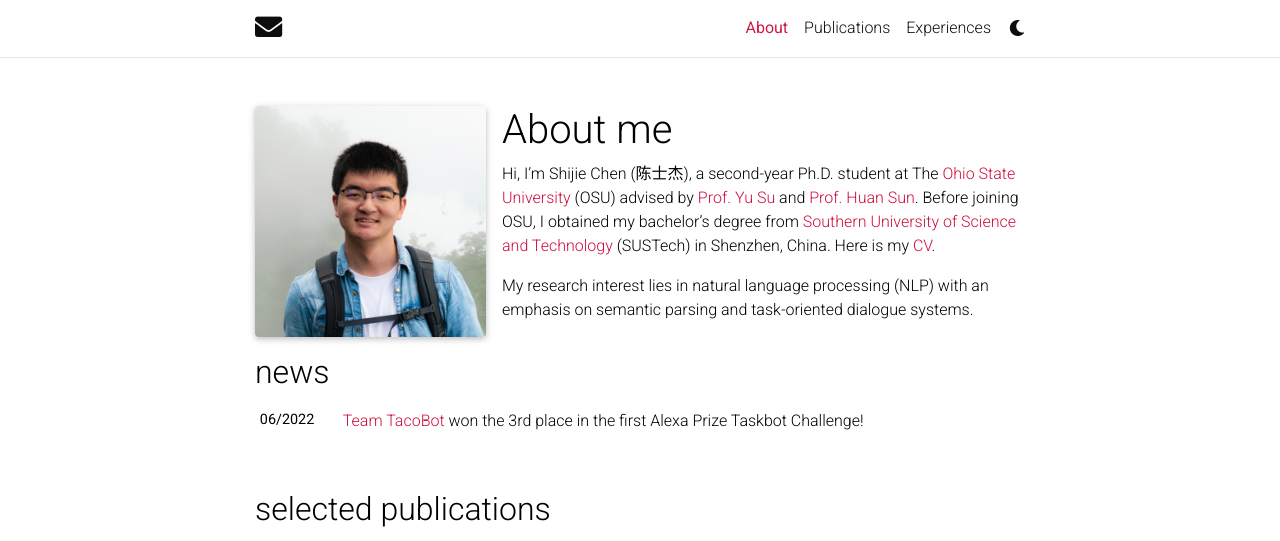
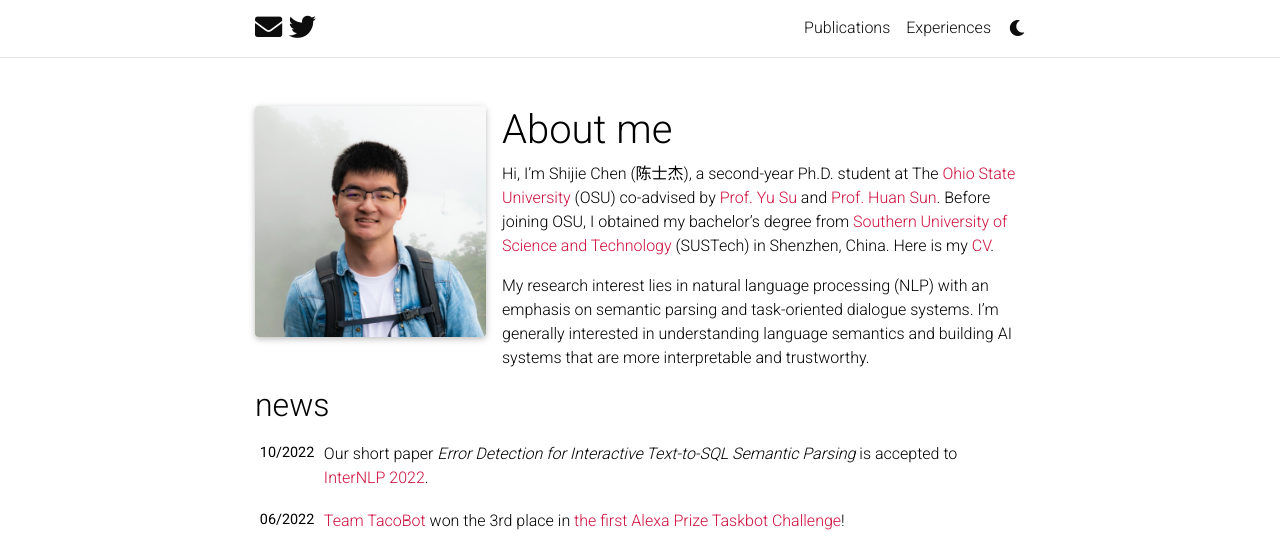
Before and after one commit to ChenSJ98/chensj98.github.io, a Jekyll site: the page built from _pages/about.md, in a window 1280 px wide, cut to the strip 0-541 px from the top of the page. Built offline with Jekyll 4.4.1, drawn with Linux system fonts in a browser that asks for light colours; full-size pictures stand in for the smaller copies a plugin makes; comment, search, counter and statistics services are not loaded; a style sheet for code colours, icons or effects is not loaded; some of the changed text lies outside the part shown.

Commit message:
- update news - update twitter account - update about - update website title

```diff
--- a/_config.yml
+++ b/_config.yml
@@ -2,7 +2,7 @@
 # Site settings
 # -----------------------------------------------------------------------------
 
-title: # the website title (if blank, full name will be used instead)
+title: Shijie Chen @ The Ohio State University
 first_name: Shijie
 middle_name:
 last_name: Chen
@@ -11,10 +11,10 @@ description:
 # > # the ">" symbol means to ignore newlines until "footer_text:"
   # A simple, whitespace theme for academics. Based on [*folio](https://github.com/bogoli/-folio) design.
 footer_text:
-# >
-  # Powered by <a href="https://jekyllrb.com/" target="_blank">Jekyll</a> with <a href="https://github.com/alshedivat/al-folio">al-folio</a> theme.
-  # Hosted by <a href="https://pages.github.com/" target="_blank">GitHub Pages</a>.
-  # Photos from <a href="https://unsplash.com" target="_blank">Unsplash</a>.
+>
+  Powered by <a href="https://jekyllrb.com/" target="_blank">Jekyll</a> with <a href="https://github.com/alshedivat/al-folio">al-folio</a> theme.
+  Hosted by <a href="https://pages.github.com/" target="_blank">GitHub Pages</a>.
+
 keywords:
 # jekyll, jekyll-theme, academic-website, portfolio-website  # add your own keywords or leave empty
 
@@ -72,7 +72,7 @@ og_image: # The site-wide (default for all links) Open Graph preview image
 
 github_username: # your GitHub user name
 gitlab_username: # your GitLab user name
-twitter_username: # your Twitter handle
+twitter_username: ShijieChen98 # your Twitter handle
 linkedin_username: # your LinkedIn user name
 scholar_userid: KXSlX3sAAAAJ # your Google Scholar ID
 semanticscholar_id: # your Semantic Scholar ID
--- a/_layouts/about.html
+++ b/_layouts/about.html
@@ -4,12 +4,12 @@ layout: default
 
 <!-- about.html -->
       <div class="post">
-        <header class="post-header">
-          <h1 class="post-title">
-           {% if site.title == "blank" -%}<span class="font-weight-bold">{{ site.first_name }}</span> {{ site.middle_name }} {{ site.last_name }}{%- else -%}{{ site.title }}{%- endif %}
-          </h1>
-          <p class="desc">{{ page.subtitle }}</p>
-        </header>
+        <!-- <header class="post-header"> -->
+          <!-- <h1 class="post-title"> -->
+           <!-- {% if site.title == "blank" -%}<span class="font-weight-bold">{{ site.first_name }}</span> {{ site.middle_name }} {{ site.last_name }}{%- else -%}{{ site.title }}{%- endif %} -->
+          <!-- </h1> -->
+          <!-- <p class="desc">{{ page.subtitle }}</p> -->
+        <!-- </header> -->
 
         <article>
           {% if page.profile -%}
--- a/_pages/about.md
+++ b/_pages/about.md
@@ -1,6 +1,6 @@
 ---
 layout: about
-title: About
+title:
 permalink: /
 subtitle:
 # <a href='#'>Affiliations</a>. Address. Contacts. Moto. Etc.
@@ -17,6 +17,6 @@ selected_papers: true # includes a list of papers marked as "selected={true}"
 social: false  # includes social icons at the bottom of the page
 ---
 # About me
-Hi, I'm Shijie Chen (陈士杰), a second-year Ph.D. student at The [Ohio State University](https://www.osu.edu/) (OSU) advised by [Prof. Yu Su](https://ysu1989.github.io) and [Prof. Huan Sun](http://web.cse.ohio-state.edu/~sun.397/). Before joining OSU, I obtained my bachelor's degree from [Southern University of Science and Technology](https://www.sustech.edu.cn) (SUSTech) in Shenzhen, China. Here is my [CV](../assets/pdf/resume.pdf).
+Hi, I'm Shijie Chen (陈士杰), a second-year Ph.D. student at The [Ohio State University](https://www.osu.edu/) (OSU) co-advised by [Prof. Yu Su](https://ysu1989.github.io) and [Prof. Huan Sun](http://web.cse.ohio-state.edu/~sun.397/). Before joining OSU, I obtained my bachelor's degree from [Southern University of Science and Technology](https://www.sustech.edu.cn) (SUSTech) in Shenzhen, China. Here is my [CV](../assets/pdf/resume.pdf).
 
-My research interest lies in natural language processing (NLP) with an emphasis on semantic parsing and task-oriented dialogue systems.
+My research interest lies in natural language processing (NLP) with an emphasis on semantic parsing and task-oriented dialogue systems. I'm generally interested in understanding language semantics and building AI systems that are more interpretable and trustworthy.
```
Also changed, not shown: _news/announcement_1.md (+1 -1 lines), _news/news_InterNLP22.md (added, +6 -0 lines).
